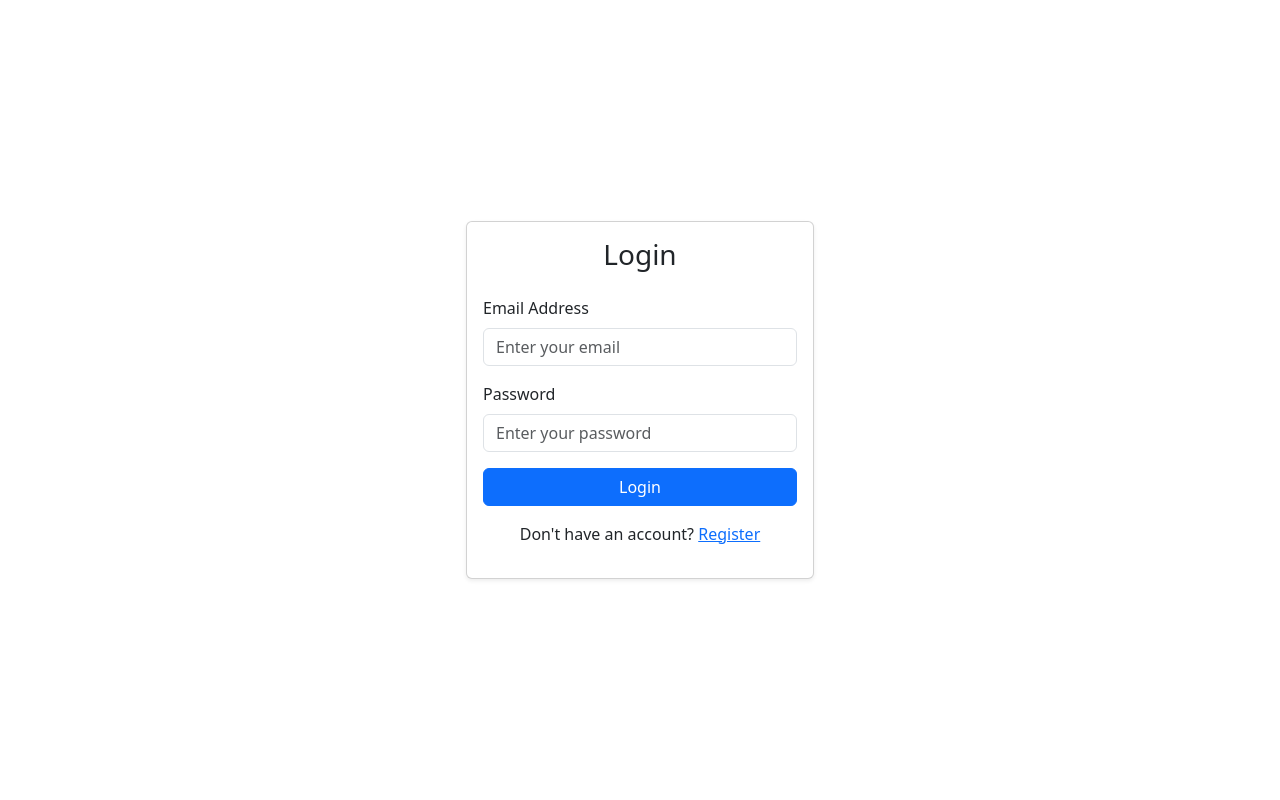
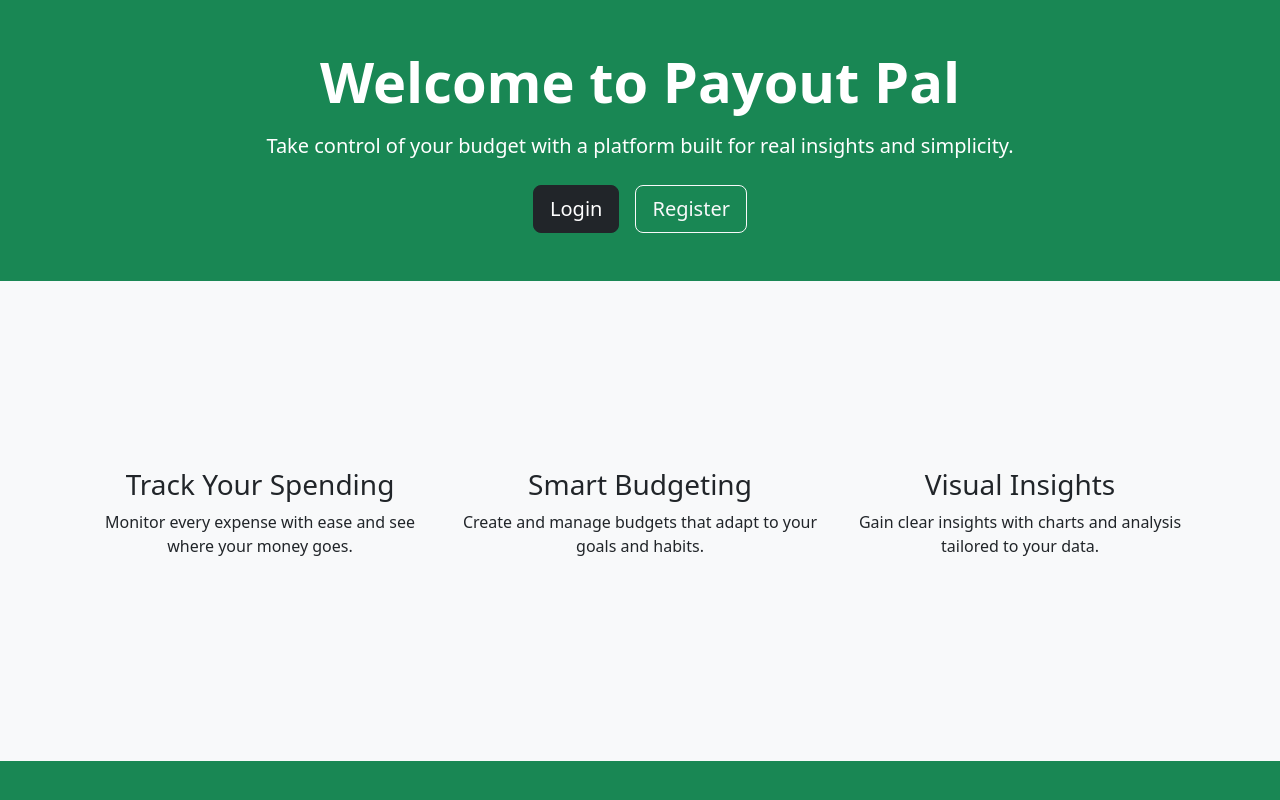
Before and after one commit to lukkaku12/budget-app, a React (Vite) app: page /welcome in a window 1280 px wide. Before the commit this address led to /login. Shown: the top 800 px of the page. Built offline with nearby package versions, Linux system fonts and the light colour scheme.

Commit message:
feat: updated UI, updated logic, and minor updates.

```diff
--- a/src/App.tsx
+++ b/src/App.tsx
@@ -15,7 +15,7 @@ function App() {
       router.navigate("/home");
     } else {
       auth.setIsAuthenticated(false);
-      router.navigate("/login"); // ✅ Usa router.navigate()
+      router.navigate("/welcome"); // ✅ Usa router.navigate()
     }
   }, []);
 
--- a/src/components/LoginForm.tsx
+++ b/src/components/LoginForm.tsx
@@ -2,10 +2,11 @@ import axios from 'axios';
 import React, { useState } from 'react';
 import { useNavigate } from 'react-router';
 import { useAuth } from '../context/AuthContext';
+import { Link } from 'react-router-dom';
 
-export const LoginForm = () => {
+const LoginForm = () => {
   const [form, setForm] = useState({ email: '', password: '' });
-  const [focusedField, setFocusedField] = useState<string | null>(null); // Estado para manejar el foco
+  const [error, setError] = useState<string | null>(null);
   const navigate = useNavigate();
   const auth = useAuth();
 
@@ -14,106 +15,146 @@ export const LoginForm = () => {
     setForm((prev) => ({ ...prev, [name]: value }));
   };
 
-  const handleFocus = (fieldName: string) => {
-    setFocusedField(fieldName);
-  };
-
-  const handleBlur = () => {
-    setFocusedField(null);
-  };
-
   const handleSubmit = async (e: React.FormEvent<HTMLFormElement>) => {
     e.preventDefault();
 
     try {
-      // Enviar solicitud de login con axios
       const response = await axios.post(
         'https://raspy-jacquenette-testingbruhhh-6daeb85c.koyeb.app/api/v1/auth/login',
         form
       );
 
-      console.log('Login Success:', response.data);
-
-      // Crear una cookie segura para el token
       document.cookie = `token=${response.data.accessToken}; path=/; expires=${new Date(
         Date.now() + 86400000
       ).toUTCString()}; secure; SameSite=Strict`;
-      console.log(document.cookie);
+
       auth.setIsAuthenticated(true);
       navigate('/home', { replace: true });
     } catch (error: any) {
-      if (error.response) {
-        // Error del servidor con mensaje
-        alert(`Error: ${error.response.data.message || 'Something went wrong'}`);
-      } else {
-        console.error('Error during login:', error);
-        alert('Login failed. Please try again.');
-      }
+      console.error('Login error:', error.response?.data || error.message);
+      setError(error.response?.data?.message || 'Login failed. Please try again.');
     }
   };
 
   return (
-    <div className="container d-flex justify-content-center align-items-center vh-100">
-      <div className="row justify-content-center w-100">
-        <div className="col-md-6 col-lg-4">
-          <div className="card shadow-sm">
-            <div className="card-body">
-              <h3 className="card-title text-center mb-4">Login</h3>
-              <form onSubmit={handleSubmit}>
-                <div className="mb-3">
-                  <label htmlFor="email" className="form-label">
-                    Email Address
-                  </label>
+    <div style={styles.container}>
+      <form onSubmit={handleSubmit} style={styles.form}>
+        <h2 style={styles.title}>Login</h2>
+
+        {error && <p style={styles.error}>{error}</p>}
+
+        <div style={styles.inputGroup}>
+          <label htmlFor="email" style={styles.label}>Email</label>
           <input
             type="email"
-                    className={`form-control ${
-                      focusedField === 'email' ? 'border-primary' : ''
-                    }`}
             id="email"
             name="email"
-                    placeholder="Enter your email"
             value={form.email}
             onChange={handleChange}
-                    onFocus={() => handleFocus('email')}
-                    onBlur={handleBlur}
+            placeholder="Enter your email"
+            style={styles.input}
             required
           />
         </div>
-                <div className="mb-3">
-                  <label htmlFor="password" className="form-label">
-                    Password
-                  </label>
+
+        <div style={styles.inputGroup}>
+          <label htmlFor="password" style={styles.label}>Password</label>
           <input
             type="password"
-                    className={`form-control ${
-                      focusedField === 'password' ? 'border-primary' : ''
-                    }`}
             id="password"
             name="password"
-                    placeholder="Enter your password"
             value={form.password}
             onChange={handleChange}
-                    onFocus={() => handleFocus('password')}
-                    onBlur={handleBlur}
+            placeholder="Enter your password"
+            style={styles.input}
             required
           />
         </div>
-                <button type="submit" className="btn btn-primary w-100">
+
+        <button type="submit" style={styles.button}>
           Login
         </button>
-              </form>
-              <div className="text-center mt-3">
+
+        <div style={styles.linkContainer}>
           <p>
             Don't have an account?{' '}
-                  <a href="/register" className="text-primary">
-                    Register
-                  </a>
+            <Link to="/register" style={styles.link}>Register</Link>
           </p>
         </div>
-            </div>
-          </div>
-        </div>
-      </div>
+      </form>
     </div>
   );
 };
+
+const styles = {
+  container: {
+    display: 'flex',
+    justifyContent: 'center',
+    alignItems: 'center',
+    height: '100vh',
+    backgroundColor: '#f7f9fc',
+    padding: '20px',
+  },
+  form: {
+    backgroundColor: '#ffffff',
+    padding: '30px',
+    borderRadius: '8px',
+    boxShadow: '0 4px 6px rgba(0, 0, 0, 0.1)',
+    width: '100%',
+    maxWidth: '400px',
+    display: 'flex',
+    flexDirection: 'column' as const,
+  },
+  title: {
+    marginBottom: '20px',
+    fontSize: '24px',
+    fontWeight: 'bold',
+    color: '#333',
+    textAlign: 'center' as const,
+  },
+  inputGroup: {
+    marginBottom: '20px',
+  },
+  label: {
+    display: 'block',
+    marginBottom: '8px',
+    fontSize: '14px',
+    color: '#555',
+  },
+  input: {
+    width: '100%',
+    padding: '10px',
+    fontSize: '16px',
+    borderRadius: '5px',
+    border: '1px solid #ccc',
+    transition: 'border-color 0.3s, box-shadow 0.3s',
+    outline: 'none',
+  },
+  button: {
+    width: '100%',
+    padding: '10px',
+    borderRadius: '5px',
+    border: 'none',
+    backgroundColor: '#007BFF',
+    color: '#fff',
+    fontSize: '16px',
+    cursor: 'pointer',
+    transition: 'background-color 0.3s',
+  },
+  error: {
+    color: 'red',
+    fontSize: '14px',
+    marginBottom: '10px',
+    textAlign: 'center' as const,
+  },
+  linkContainer: {
+    marginTop: '20px',
+    textAlign: 'center' as const,
+  },
+  link: {
+    color: '#007BFF',
+    textDecoration: 'none',
+  },
+};
+
+export default LoginForm;
--- a/src/layout/PrivateLayout.tsx
+++ b/src/layout/PrivateLayout.tsx
@@ -7,7 +7,7 @@ const PrivateLayout = () => {
   const auth = useAuth();
 
   if (!auth.isAuthenticated) {
-    return <Navigate to="/login" />;
+    return <Navigate to="/welcome" />;
   }
 
   return (
--- /dev/null
+++ b/src/pages/LandingPage.tsx
@@ -0,0 +1,65 @@
+import React from "react";
+import { Link } from "react-router-dom";
+import { Container, Row, Col, Button } from "react-bootstrap";
+
+export default function LandingPage() {
+  return (
+    <div className="bg-success text-white min-vh-100 d-flex flex-column">
+      {/* Hero Section */}
+      <header className="py-5 text-center">
+        <Container>
+          <h1 className="display-4 fw-bold">Welcome to Payout Pal</h1>
+          <p className="lead mt-3">
+            Take control of your budget with a platform built for real insights and simplicity.
+          </p>
+          <div className="mt-4">
+            <Link to="/login" className="btn btn-dark btn-lg me-3">
+              Login
+            </Link>
+            <Link to="/register" className="btn btn-outline-light btn-lg">
+              Register
+            </Link>
+          </div>
+        </Container>
+      </header>
+
+      {/* Features Section */}
+      <section className="bg-light text-dark py-5 d-flex align-items-center" style={{ minHeight: "60vh" }}>
+        <Container>
+          <Row className="text-center">
+            <Col md={4}>
+              <h3>Track Your Spending</h3>
+              <p>Monitor every expense with ease and see where your money goes.</p>
+            </Col>
+            <Col md={4}>
+              <h3>Smart Budgeting</h3>
+              <p>Create and manage budgets that adapt to your goals and habits.</p>
+            </Col>
+            <Col md={4}>
+              <h3>Visual Insights</h3>
+              <p>Gain clear insights with charts and analysis tailored to your data.</p>
+            </Col>
+          </Row>
+        </Container>
+      </section>
+
+      {/* CTA Section */}
+      <section className="py-5 text-center bg-success text-white">
+        <Container>
+          <h2 className="mb-3">Ready to transform your finances?</h2>
+          <p className="lead mb-4">Join Payout Pal and take the first step toward financial clarity.</p>
+          <Link to="/register" className="btn btn-light btn-lg">
+            Get Started
+          </Link>
+        </Container>
+      </section>
+
+      {/* Footer */}
+      <footer className="bg-dark text-white text-center py-3 mt-auto">
+        <Container>
+          &copy; {new Date().getFullYear()} Payout Pal. All rights reserved.
+        </Container>
+      </footer>
+    </div>
+  );
+}
--- a/src/pages/Login.tsx
+++ b/src/pages/Login.tsx
@@ -1,4 +1,4 @@
-import { LoginForm } from "../components/LoginForm";
+import LoginForm from "../components/LoginForm";
 
 export const Login = () => {
   return (
```
Also changed, not shown: src/navigation/router.tsx (+7 -2 lines), src/pages/MyProfile.tsx (+54 -14 lines). Lines whose indentation alone changed are shown as unchanged.
